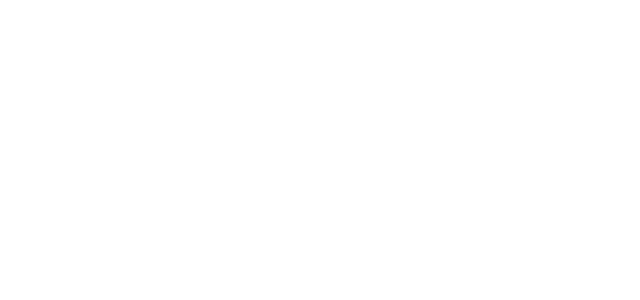
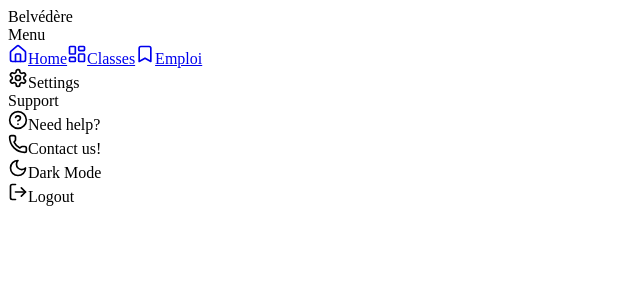
Before and after one commit to CorsBlocked/emploi, a React (Create React App) app in the folder client/: page /admin in a window 1280 px wide. Before the commit this address had no page. Shown: the top 300 px of the page, without its empty margins (0-640 px from the left). Built offline with nearby package versions, Linux system fonts and the light colour scheme.

Commit message:
login , inscri done back + front

```diff
--- a/client/package.json
+++ b/client/package.json
@@ -12,6 +12,7 @@
     "jspdf": "^2.5.2",
     "jspdf-autotable": "^3.8.4",
     "lottie-react": "^2.4.0",
+    "lucide-react": "^0.464.0",
     "postcss": "^8.4.49",
     "react": "^18.3.1",
     "react-dom": "^18.3.1",
--- a/client/src/App.js
+++ b/client/src/App.js
@@ -4,6 +4,10 @@ import MenuPage from './components/MenuPage'
 import Login from "./components/Login";
 import Register from "./components/Register";
 import Timetable from "./components/Timetable";
+import AdminDashboard from "./components/AdminDashboard";
+import Sidebar from "./components/Sidebar";
+import HomeEtudiant from "./components/HomeEtudiant";
+
 
 
 function App() {
@@ -14,6 +18,9 @@ function App() {
         <Route path="/login" element={<Login/>} />
         <Route path="/register" element={<Register/>} />
         <Route path="/emploi" element={<Timetable/>} />
+        <Route path="/admin" element={<AdminDashboard/>} />
+        <Route path="/side" element={<Sidebar/>} />
+        <Route path="/HomeEtudiant" element={<HomeEtudiant/>} />
 
       </Routes>
     </BrowserRouter>
--- /dev/null
+++ b/client/src/components/AdminDashboard.jsx
@@ -0,0 +1,20 @@
+import React from 'react';
+import Sidebar from './Sidebar';
+
+import { useLocation } from "react-router-dom";
+
+
+const AdminDashboard = () => {
+
+
+
+
+  return (
+    <div className="flex min-h-screen bg-gray-50">
+      <Sidebar />
+
+    </div>
+  );
+};
+
+export default AdminDashboard;
--- /dev/null
+++ b/client/src/components/HomeEtudiant.jsx
@@ -0,0 +1,36 @@
+import React, { useState } from "react";
+import { Link } from "react-router-dom";
+import temps from "../assets/temps.json"
+import Lottie from "lottie-react";
+
+
+const HomeEtudiant = () => {
+
+
+
+  return (
+    <div className="flex flex-col lg:flex-row h-screen">
+
+        <div className="w-full lg:w-1/2 flex flex-col justify-center items-center bg-white p-8">
+        <h2 className="text-4xl lg:text-5xl font-bold mb-4 text-[#000000] ">
+            Plateforme des gestion des enseignements et emploi de temps..
+        </h2>
+        <p className="text-gray-600 mb-6">
+            Transformez la gestion manuelle de vos emplois du temps en une gestion automatisée et efficace
+        </p>
+        <Link to="/login">
+        <button
+            className="w-full lg:w-4/4 bg-[#b24c6a] text-white py-3 rounded-md hover:bg-[#9e2145] mb-4">
+            Consulter les emplois du temps
+        </button>
+        </Link>
+        </div>
+
+      <div className="hidden lg:flex w-1/2 bg-gray-100 justify-center items-center">
+        <Lottie animationData={temps} />
+      </div>
+    </div>
+  );
+};
+
+export default HomeEtudiant;
--- a/client/src/components/Login.jsx
+++ b/client/src/components/Login.jsx
@@ -1,46 +1,106 @@
 import React, { useState } from "react";
-import { Link } from "react-router-dom";
-import LoginN from "../assets/Login.png"
+import { Link, useNavigate } from "react-router-dom";
+import LoginN from "../assets/Login.png"; // Ensure the image path is correct
 
 const Login = () => {
+  const [formData, setFormData] = useState({
+    email: "",
+    password: "",
+    rememberMe: false,
+  });
+
+  const [errorMessage, setErrorMessage] = useState("");
+
+  const navigate = useNavigate(); // Use the navigate hook for redirection
+
+  const handleChange = (e) => {
+    const { name, value, type, checked } = e.target;
+    setFormData({
+      ...formData,
+      [name]: type === "checkbox" ? checked : value,
+    });
+  };
+
+  const handleSubmit = async (e) => {
+    e.preventDefault();
+
+    try {
+      // Simulate successful login for now
+      if (formData.email && formData.password) {
+        setErrorMessage("");  // Clear error message on successful submit
+        console.log("User logged in successfully:", formData);
+
+        // Redirect to the HomeEtudiant page
+        navigate("/HomeEtudiant");
+      } else {
+        setErrorMessage("Please fill in all fields.");
+      }
+    } catch (error) {
+      setErrorMessage("Login failed, please try again.");
+    }
+  };
+
   return (
     <div className="flex flex-col lg:flex-row h-screen">
+      {/* Left side - Login Form */}
       <div className="w-full lg:w-1/2 flex flex-col justify-center items-center bg-white p-8">
         <h2 className="text-3xl font-bold mb-4">Login</h2>
-        <p className="text-gray-600 mb-6">hello student enter in here!</p>
+        <p className="text-gray-600 mb-6">Hello student, enter in here!</p>
 
+        {/* Error message display */}
+        {errorMessage && (
+          <div className="mb-4 text-red-500">{errorMessage}</div>
+        )}
 
+        {/* Email Input */}
         <input
           type="email"
+          name="email"
           placeholder="Enter your email"
           className="w-full lg:w-3/4 p-3 border border-gray-300 rounded-md mb-4"
-
+          value={formData.email}
+          onChange={handleChange}
           required
         />
 
+        {/* Password Input */}
         <input
           type="password"
+          name="password"
           placeholder="Minimum 8 characters"
           className="w-full lg:w-3/4 p-3 border border-gray-300 rounded-md mb-4"
-
+          value={formData.password}
+          onChange={handleChange}
           required
         />
 
+        {/* Remember me and Forgot password */}
         <div className="w-full lg:w-3/4 flex items-center justify-between mb-4">
           <label className="flex items-center">
-            <input type="checkbox" className="mr-2" />
+            <input
+              type="checkbox"
+              name="rememberMe"
+              checked={formData.rememberMe}
+              onChange={handleChange}
+              className="mr-2"
+            />
             Remember me
           </label>
-          <a href="#" className="text-blue-500 hover:underline">Forgot password?</a>
+          <a href="#" className="text-blue-500 hover:underline">
+            Forgot password?
+          </a>
         </div>
 
+        {/* Submit Button */}
         <button
+          type="submit"
+          onClick={handleSubmit}
           className="w-full lg:w-3/4 bg-[#b24c6a] text-white py-3 rounded-md hover:bg-[#9e2145] mb-4"
-
         >
           Login
         </button>
 
+        {/* Register Link */}
         <p className="text-gray-600">
           Not registered yet?{" "}
           <Link to="/register" className="text-blue-500 hover:underline">
@@ -49,11 +109,12 @@ const Login = () => {
         </p>
       </div>
 
+      {/* Right side - Image */}
       <div className="hidden lg:flex w-1/2 bg-gray-100 justify-center items-center">
         <img
           src={LoginN}
           alt="login page"
-          className="object-cover"
+          className="object-cover w-full h-full"
         />
       </div>
     </div>
--- a/client/src/components/Register.jsx
+++ b/client/src/components/Register.jsx
@@ -45,7 +45,7 @@ const Register = () => {
         nom: formData.nom,
         email: formData.email,
         mdp: formData.password,
-        classe: formData.classe,
+        classeId: formData.classe, // Sending classeId instead of classe
       });
 
       setSuccessMessage("Registration successful! Please log in.");
@@ -142,8 +142,6 @@ const Register = () => {
               </select>
             </div>
 
-
-
             {/* Terms and Conditions */}
             <div className="flex items-center">
               <input
--- /dev/null
+++ b/client/src/components/Sidebar.jsx
@@ -0,0 +1,65 @@
+import React from 'react';
+import { Home, LayoutDashboard, Bookmark, MessageSquare, Settings, HelpCircle, Phone, Moon, LogOut } from 'lucide-react';
+import { Link } from 'react-router-dom';
+
+const Sidebar = () => {
+
+  return (
+    <div className="w-64 min-h-screen bg-white border-r border-gray-200 p-6">
+      <div className="flex items-center mb-8">
+        <div className="w-8 h-8 bg-pink-500 rounded-lg"></div>
+        <span className="ml-2 text-xl font-semibold">Belvédère</span>
+      </div>
+
+      <div className="mb-8">
+        <div className="text-gray-400 mb-4">Menu</div>
+        <nav className="space-y-4">
+          <Link to="/admin" className="flex items-center text-pink-500 bg-purple-50 px-4 py-2 rounded-lg">
+            <Home size={20} />
+            <span className="ml-3">Home</span>
+          </Link>
+          <Link to="/Classes" className="flex items-center text-gray-600 px-4 py-2">
+            <LayoutDashboard size={20} />
+            <span className="ml-3">Classes</span>
+          </Link>
+          <Link to="/emploi" className="flex items-center text-gray-600 px-4 py-2">
+            <Bookmark size={20} />
+            <span className="ml-3">Emploi</span>
+          </Link>
+          {/* Fix: Add closing tag for Link and pass the userId */}
+          <div className="flex items-center text-gray-600 px-4 py-2">
+            <Settings size={20} />
+            <span className="ml-3">Settings</span>
+          </div>
+        </nav>
+      </div>
+
+      <div className="mb-8">
+        <div className="text-gray-400 mb-4">Support</div>
+        <div className="space-y-4">
+          <div className="flex items-center text-gray-600 px-4 py-2">
+            <HelpCircle size={20} />
+            <span className="ml-3">Need help?</span>
+          </div>
+          <div className="flex items-center text-gray-600 px-4 py-2">
+            <Phone size={20} />
+            <span className="ml-3">Contact us!</span>
+          </div>
+        </div>
+      </div>
+
+      <div className="pt-8 space-y-4">
+        <div className="flex items-center text-gray-600 px-4 py-2">
+          <Moon size={20} />
+          <span className="ml-3">Dark Mode</span>
+        </div>
+        <div className="flex items-center text-gray-600 px-4 py-2">
+          <LogOut size={20} />
+          <span className="ml-3">Logout</span>
+        </div>
+      </div>
+    </div>
+  );
+};
+
+export default Sidebar;
--- a/client/src/components/Timetable.jsx
+++ b/client/src/components/Timetable.jsx
@@ -86,7 +86,7 @@ const Timetable = () => {
 
     try {
       await axios.post("http://localhost:5500/timetable/create", {
-        className: selectedClass.nom, // Use selectedClass.nom
+        className: selectedClass.nom,
         days,
         times,
         subjects: timetable,
```
Also changed, not shown: 2 other files (tests, documents, lock files or other folders).
